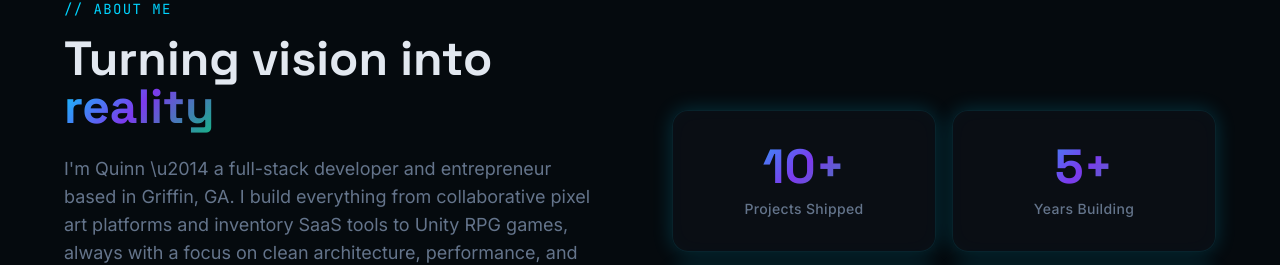
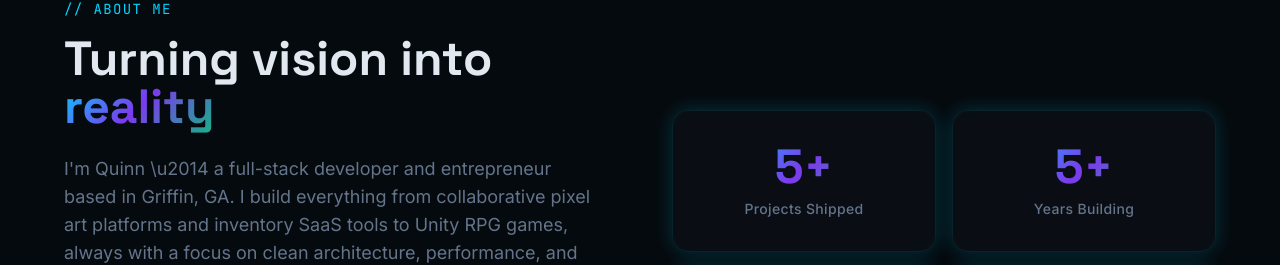
Before and after one commit to thelitsune/portfolio, a Next.js app: page / in a window 1280 px wide. Shown: the part 1033-1298 px from the top of the page. Built offline with nearby package versions, Linux system fonts and the light colour scheme.

Commit message:
Update About.tsx

```diff
--- a/src/components/About.tsx
+++ b/src/components/About.tsx
@@ -3,7 +3,7 @@ import { useRef } from 'react';
 import { motion, useInView } from 'framer-motion';
 
 const stats = [
-  { label: 'Projects Shipped', value: '10+' },
+  { label: 'Projects Shipped', value: '5+' },
   { label: 'Years Building', value: '5+' },
   { label: 'Technologies', value: '20+' },
   { label: 'Happy Clients', value: '\u{221E}' },
```
